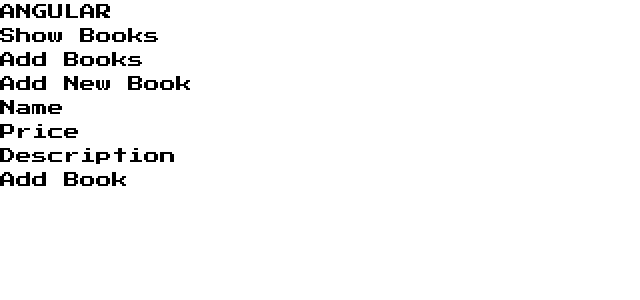
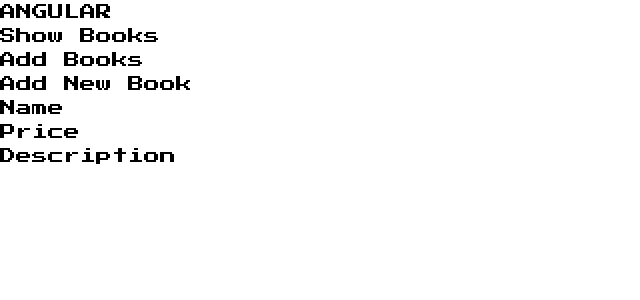
Before and after one commit to nineria/angular-learning, an Angular app: page /add-book in a window 1280 px wide. Shown: the top 300 px of the page, without its empty margins (0-640 px from the left). Built offline with nearby package versions, Linux system fonts and the light colour scheme.

Commit message:
feat: validation

```diff
--- a/src/app/components/add-book/add-book.component.html
+++ b/src/app/components/add-book/add-book.component.html
@@ -35,7 +35,10 @@
         />
       </div>
       <div class="flex flex-col flex-nowrap">
-        <button class="bg-blue-400 hover:bg-blue-500 rounded-md py-2">
+        <button
+          *ngIf="bookForm.valid"
+          class="bg-blue-400 hover:bg-blue-500 rounded-md py-2"
+        >
           Add Book
         </button>
       </div>
--- a/src/app/components/add-book/add-book.component.ts
+++ b/src/app/components/add-book/add-book.component.ts
@@ -27,6 +27,7 @@
   ngOnInit(): void {}
 
   onSubmit(): any {
+    if (this.bookForm.valid) {
       this.crudService.AddBook(this.bookForm.value).subscribe(() => {
         console.log('Data added successfully');
         this.ngZone.run(
@@ -38,3 +39,4 @@
       });
     }
   }
+}
--- a/src/app/service/crud.service.ts
+++ b/src/app/service/crud.service.ts
@@ -10,7 +10,7 @@
 export class Book {
   _id!: String;
   name!: String;
-  price!: String;
+  price!: Number;
   description!: String;
 }
 
```
Lines whose indentation alone changed are shown as unchanged.
